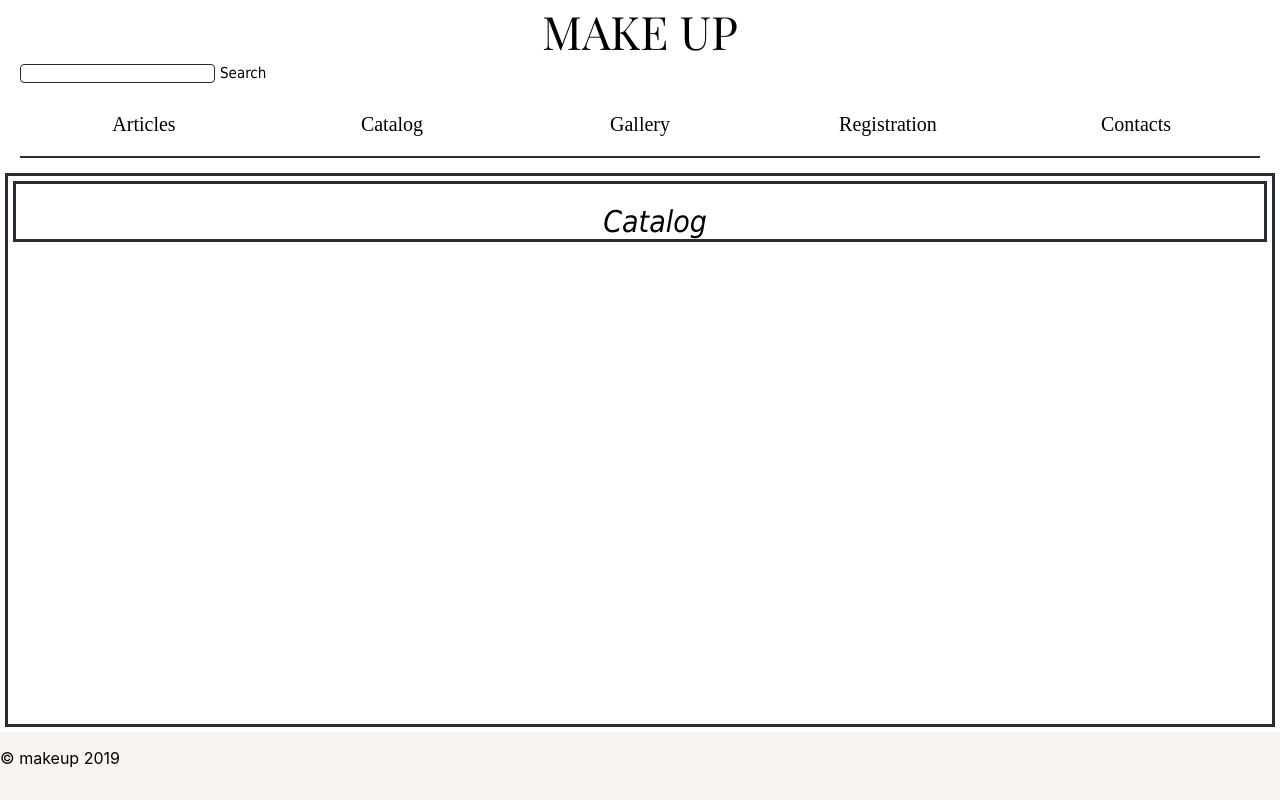
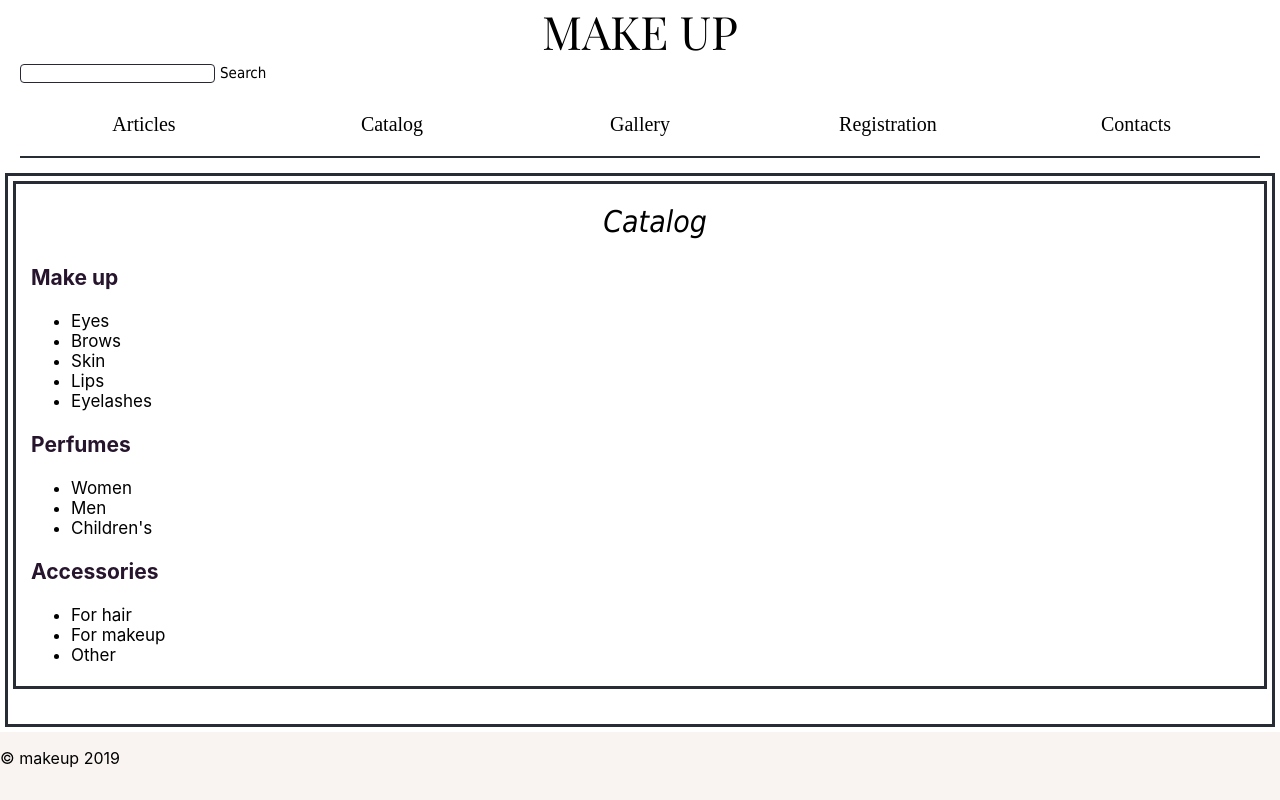
Before and after one commit to nastyasischuk/store-web-khai, a React (Create React App) app: page /catalog in a window 1280 px wide. Built offline with nearby package versions, Linux system fonts and the light colour scheme.

Commit message:
set basic catalog

```diff
--- a/src/components/base/main/BasicMain.css
+++ b/src/components/base/main/BasicMain.css
@@ -8,3 +8,14 @@
     padding-top: 20px;
     text-align: center;
 }
+.catalog-list{
+    padding: 5px;
+    margin-left: 10px;
+}
+.catalog-list li{
+    font-size: 17px;
+}
+.catalog-list h3{
+    font-size: 21px;
+    color: #26152d;
+}
--- a/src/components/base/main/Catalog.js
+++ b/src/components/base/main/Catalog.js
@@ -5,6 +5,28 @@ class Catalog extends Component {
         return (
             <div className=" color-container-1">
                 <p className="title-main">Catalog</p>
+                <div className={"catalog-list"}>
+                <h3>Make up</h3>
+                <ul>
+                    <li>Eyes</li>
+                    <li>Brows</li>
+                    <li>Skin</li>
+                    <li>Lips</li>
+                    <li>Eyelashes</li>
+                </ul>
+                <h3>Perfumes</h3>
+                <ul>
+                    <li>Women</li>
+                    <li>Men</li>
+                    <li>Children's </li>
+                </ul>
+                <h3>Accessories</h3>
+                <ul>
+                    <li>For hair</li>
+                    <li>For makeup</li>
+                    <li>Other</li>
+                </ul>
+                </div>
             </div>
         );
     }
```
